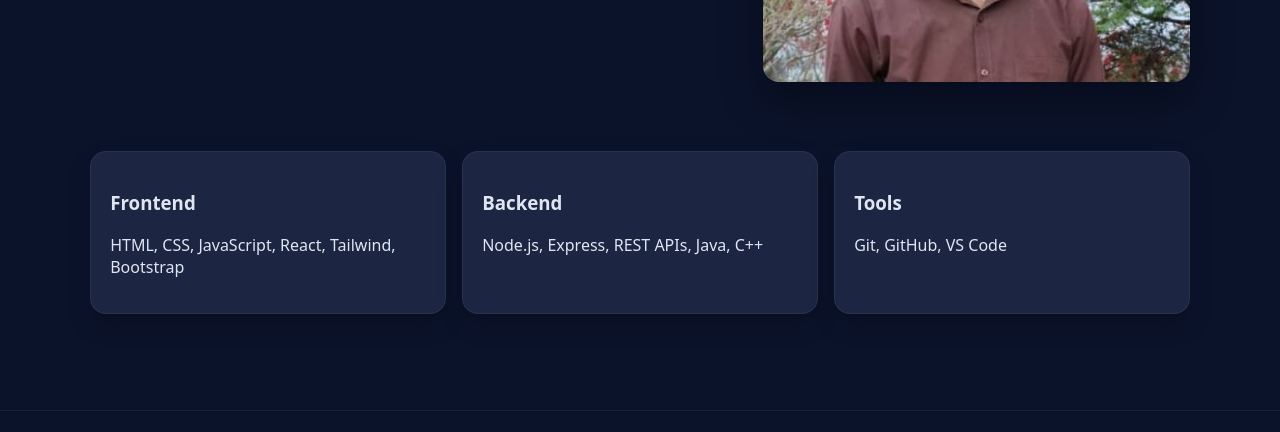
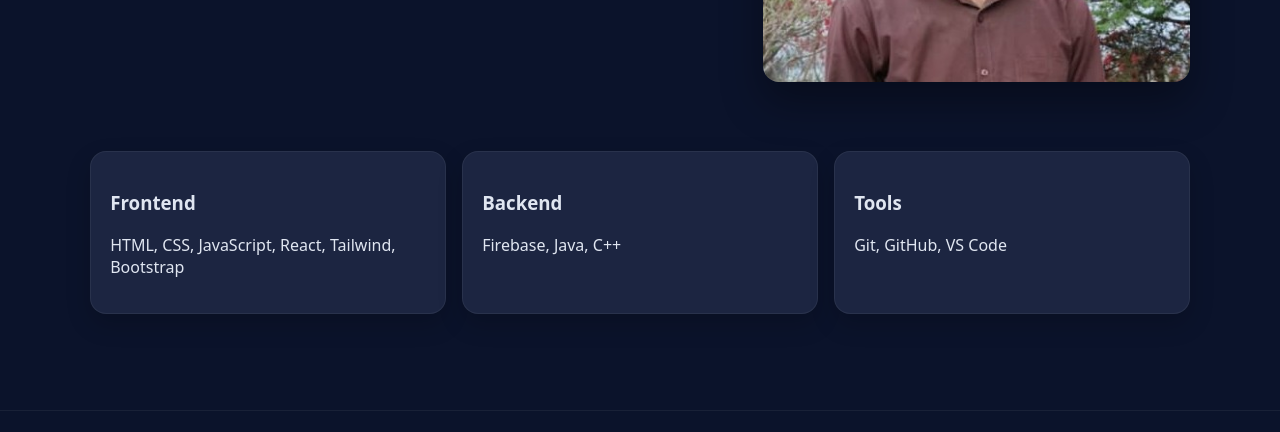
Before and after one commit to santoshpandit-03/Portfolio, a plain HTML site: page index.html in a window 1280 px wide. Shown: the part 372-804 px from the top of the page. Drawn offline with Linux system fonts and the light colour scheme.

Commit message:
Update index.html

```diff
--- a/index.html
+++ b/index.html
@@ -47,7 +47,7 @@
       </article>
       <article class="card">
         <h3>Backend</h3>
-        <p>Node.js, Express, REST APIs, Java, C++</p>
+        <p>Firebase, Java, C++</p>
       </article>
       <article class="card">
         <h3>Tools</h3>
```
